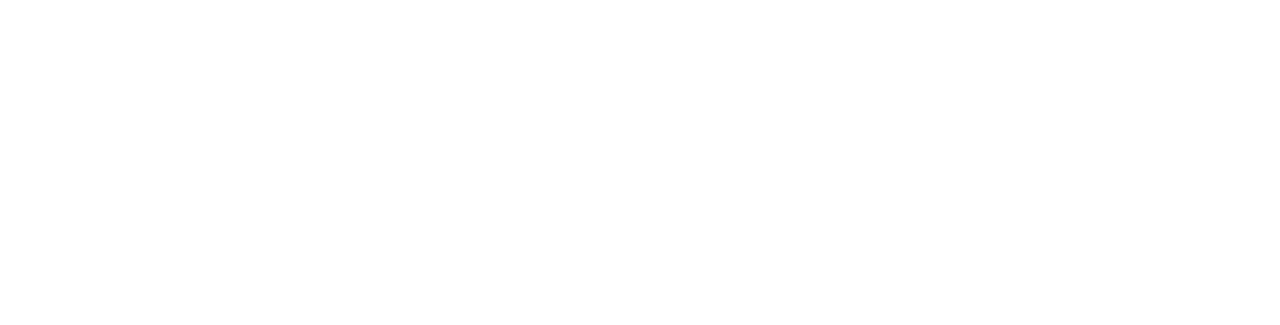
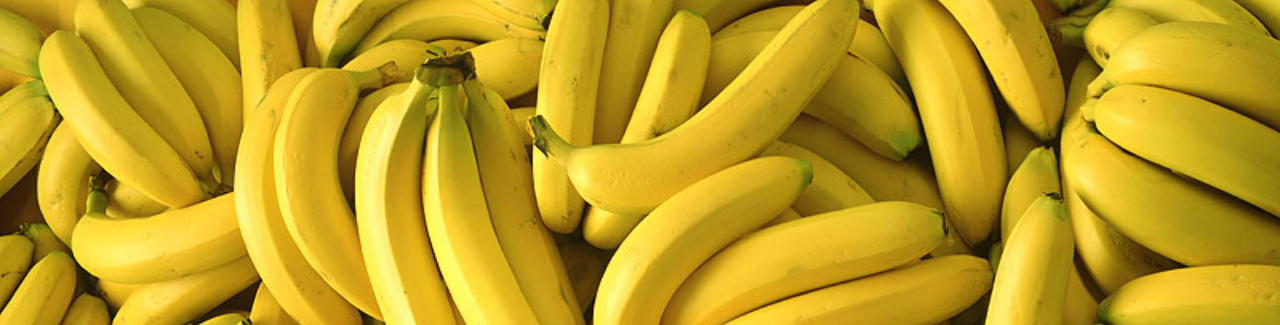
Before and after one commit to FaresChtioui/CSS-CheckPoint, a plain HTML site: page index.html in a window 1280 px wide. Shown: the top 325 px of the page. Drawn offline with Linux system fonts and the light colour scheme.

Commit message:
Update style.css

```diff
--- a/style.css
+++ b/style.css
@@ -12,7 +12,7 @@ body{
 .cover{
     height: 450px;
     padding: 50px;
-    background-image: url('/res/Banana.png');
+    background-image: url('Banana.png');
         /* How to insert an image from Laptop */
     background-size: cover;
     background-repeat: no-repeat;
```
